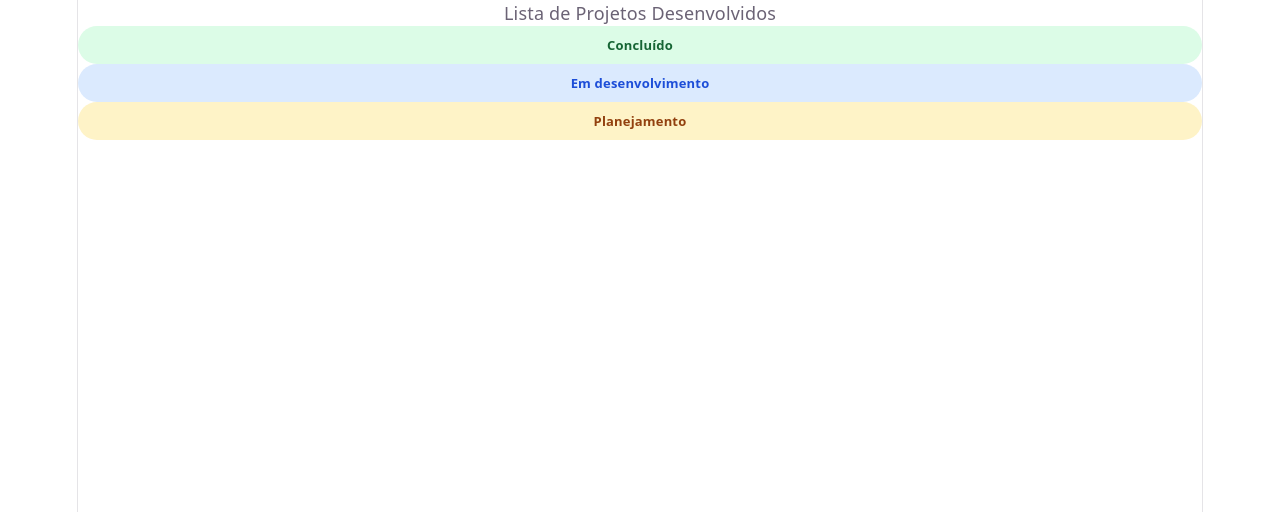
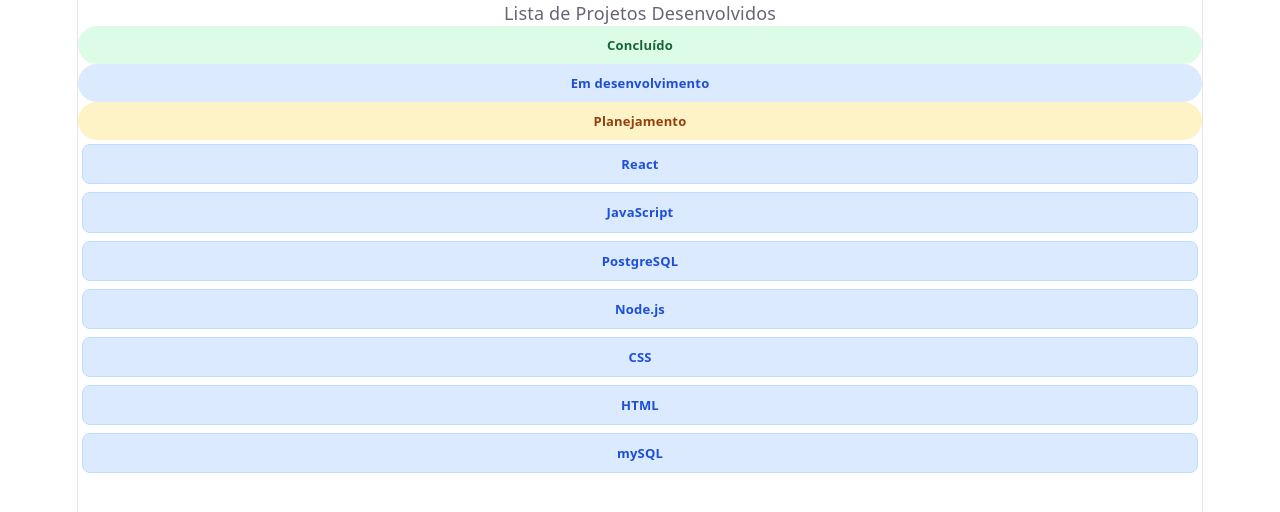
Before and after one commit to devluanx/react-painel-projetos, a React (Vite) app in the folder painel-projetos/: page / in a window 1280 px wide. Shown: the top 512 px of the page. Built offline with nearby package versions, Linux system fonts and the light colour scheme.

Commit message:
Adicionando css a TecnologiasTag

```diff
--- a/painel-projetos/src/App.jsx
+++ b/painel-projetos/src/App.jsx
@@ -1,4 +1,5 @@
 import StatusBadge from "./components/StatusBadge";
+import TecnologiaTag from "./components/TecnologiaTag";
 
 const projetos = [
   {
@@ -72,6 +73,15 @@ function App(){
       <StatusBadge status="Em desenvolvimento" />
       <StatusBadge status="Planejamento" />
 
+  <TecnologiaTag nome="React"/>
+  <TecnologiaTag nome="JavaScript"/>
+  <TecnologiaTag nome="PostgreSQL"/>
+  <TecnologiaTag nome="Node.js"/>
+  <TecnologiaTag nome="CSS"/>
+  <TecnologiaTag nome="HTML"/>
+  <TecnologiaTag nome="mySQL"/>
+
+
     </>
   )
 }
--- /dev/null
+++ b/painel-projetos/src/components/TecnologiaTag.css
@@ -0,0 +1,17 @@
+.tecnologia-tag {
+  display: inline-block;
+  padding: 6px 12px;
+  margin: 4px;
+  background-color: #dbeafe;
+  color: #1d4ed8;
+  border: 1px solid #bfdbfe;
+  border-radius: 8px;
+  font-size: 13px;
+  font-weight: 600;
+  transition: 0.2s;
+}
+
+.tecnologia-tag:hover {
+  background-color: #1d4ed8;
+  color: #ffffff;
+}
--- a/painel-projetos/src/components/TecnologiaTag.jsx
+++ b/painel-projetos/src/components/TecnologiaTag.jsx
@@ -0,0 +1,6 @@
+import "./TecnologiaTag.css"
+
+function TecnologiaTag ({nome}){
+    return <span className="tecnologia-tag">{nome}</span>
+}
+export default TecnologiaTag;
```
